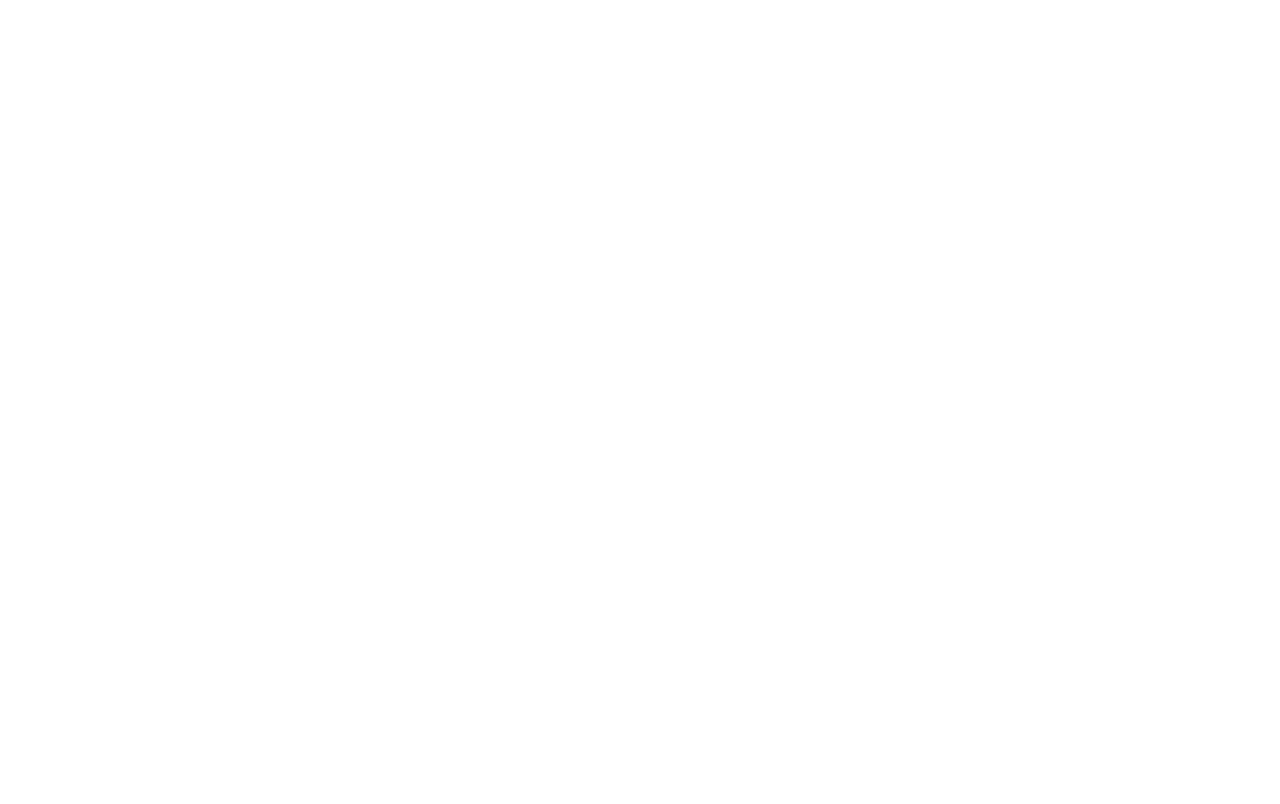
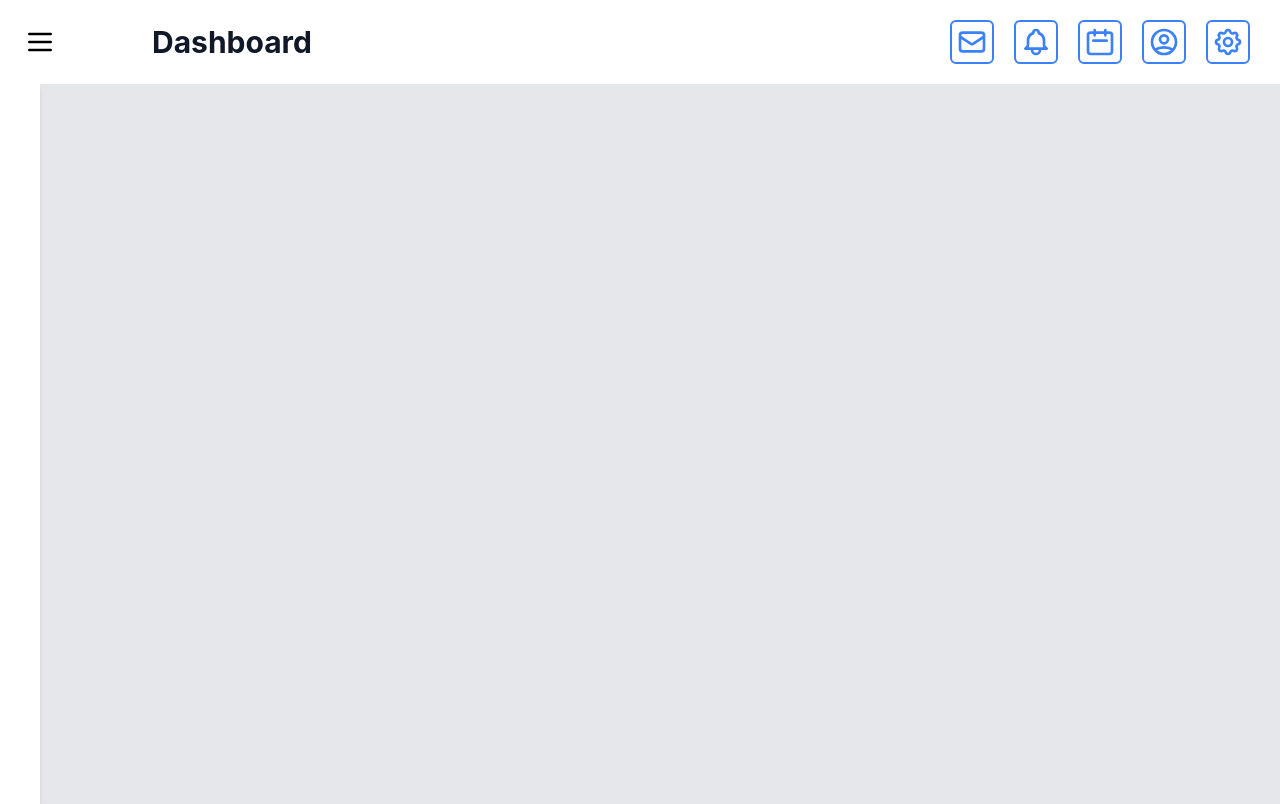
Before and after one commit to simantaray/admin-dashboard, a React (Create React App) app: page / in a window 1280 px wide. Built offline with nearby package versions, Linux system fonts and the light colour scheme.

Commit message:
add : nav bar, sidebar, animation

```diff
--- a/package.json
+++ b/package.json
@@ -3,6 +3,9 @@
   "version": "0.1.0",
   "private": true,
   "dependencies": {
+    "@heroicons/react": "^1.0.6",
+    "@material-ui/icons": "^4.11.3",
+    "@mui/icons-material": "^5.6.2",
     "@testing-library/jest-dom": "^5.16.4",
     "@testing-library/react": "^13.1.1",
     "@testing-library/user-event": "^13.5.0",
--- a/src/App.js
+++ b/src/App.js
@@ -1,9 +1,14 @@
+import Body from "./Pages/Body";
+import Nav from "./Pages/Nav";
 
 function App() {
   return (
     <div className="App">
       {/* navs */}
+      <Nav />
       {/* body */}
+      <Body />
+
     </div>
   );
 }
--- /dev/null
+++ b/src/Components/Sidebar.js
@@ -0,0 +1,44 @@
+import React from "react";
+import { ChartSquareBarIcon,BookOpenIcon, ClipboardIcon } from "@heroicons/react/outline";
+
+export default function Sidebar({displaySide}) {
+  console.log(displaySide);
+  return (
+    <div className={` absolute left-[-200px] ${displaySide && "left-0 "} w-60 h-[calc(100vh-80px)] shadow-md bg-white px-1 absolute  trasition ease-in-out duration-100  `}>
+      <div>
+        <ul className="relative font-bold">
+          <li className="relative p-2 mt-2 rounded-xl hover:bg-blue-500 hover:text-white transition duration-100 ease-in">
+            <a
+              className="flex items-center text-sm py-4 px-6 h-12 overflow-hidden text-ellipsis whitespace-nowrap rounded "
+              href="#!"
+              data-mdb-ripple="true"
+              data-mdb-ripple-color="dark"
+            ><ChartSquareBarIcon className="h-8 mr-3" />
+              Dashboard
+            </a>
+          </li>
+          <li className="relative p-2 mt-2 rounded-xl hover:bg-blue-500 hover:text-white transition duration-100 ease-in">
+            <a
+              className="flex items-center text-sm py-4 px-6 h-12 overflow-hidden text-ellipsis whitespace-nowrap rounded  "
+              href="#!"
+              data-mdb-ripple="true"
+              data-mdb-ripple-color="dark"
+            ><BookOpenIcon className="h-8 mr-3" />
+              Courses
+            </a>
+          </li>
+          <li className="relative p-2 mt-2 rounded-xl hover:bg-blue-500 hover:text-white transition duration-100 ease-in">
+            <a
+              className="flex items-center text-sm py-4 px-6 h-12 overflow-hiddentext-ellipsis whitespace-nowrap rounded  "
+              href="#!"
+              data-mdb-ripple="true"
+              data-mdb-ripple-color="dark"
+            ><ClipboardIcon className="h-8 mr-3" />
+              Assignments
+            </a>
+          </li>
+        </ul>
+      </div>
+    </div>
+  );
+}
--- /dev/null
+++ b/src/Pages/Body.js
@@ -0,0 +1,9 @@
+import React from 'react'
+
+export default function Body() {
+  return (
+    <div className='border-2 bg-gray-200 h-[calc(100vh-80px)]'>
+
+    </div>
+  )
+}
--- a/src/Pages/Nav.js
+++ b/src/Pages/Nav.js
@@ -0,0 +1,64 @@
+import React from "react";
+import { useState } from "react";
+import Sidebar from "../Components/Sidebar";
+import {
+  MenuIcon,
+  MailIcon,
+  BellIcon,
+  CalendarIcon,
+  UserCircleIcon,
+  CogIcon,
+} from "@heroicons/react/outline";
+
+export default function Nav() {
+
+    const [displaySide,setDisplaySide]=useState(false);
+
+
+    const handleSidebar=()=>{
+        setDisplaySide(!displaySide);
+    }
+
+  return (
+    <>
+      {/* topbar */}
+
+      <header className="body-font flex">
+          <button onClick={handleSidebar}>
+              <MenuIcon  className="h-8 m-6 cursor-pointer" />
+          </button>
+
+        <div className="container mx-auto flex flex-wrap p-5 flex-col md:flex-row items-center ">
+
+          <a
+            href="#!"
+            className="flex title-font font-medium items-center text-gray-900 mb-4 md:mb-0"
+          >
+            <span className="ml-3 text-3xl pl-10 font-bold">Dashboard</span>
+          </a>
+          <nav className="hidden md:mr-[-10px] md:ml-auto md:flex flex-wrap items-center text-base justify-center">
+            <a className="mr-5 text-blue-500 border-2 p-1 rounded-md border-blue-500" href="#!">
+              <MailIcon className="h-8 cursor-pointer" />
+            </a>
+            <a className="mr-5 text-blue-500 border-2 p-1 rounded-md border-blue-500" href="#!">
+              <BellIcon className="h-8 cursor-pointer" />
+            </a>
+            <a className="mr-5 text-blue-500 border-2 p-1 rounded-md border-blue-500" href="#!">
+              <CalendarIcon className="h-8 cursor-pointer" />
+            </a>
+            <a className="mr-5 text-blue-500 border-2 p-1 rounded-md border-blue-500" href="#!">
+              <UserCircleIcon className="h-8 cursor-pointer" />
+            </a>
+            <a className="mr-5 text-blue-500 border-2 p-1 rounded-md border-blue-500" href="#!">
+              <CogIcon className="h-8 cursor-pointer" />
+            </a>
+          </nav>
+        </div>
+      </header>
+
+        <Sidebar displaySide={displaySide}/>
+
+
+    </>
+  );
+}
```
Also changed, not shown: 2 other files (tests, documents, lock files or other folders).
